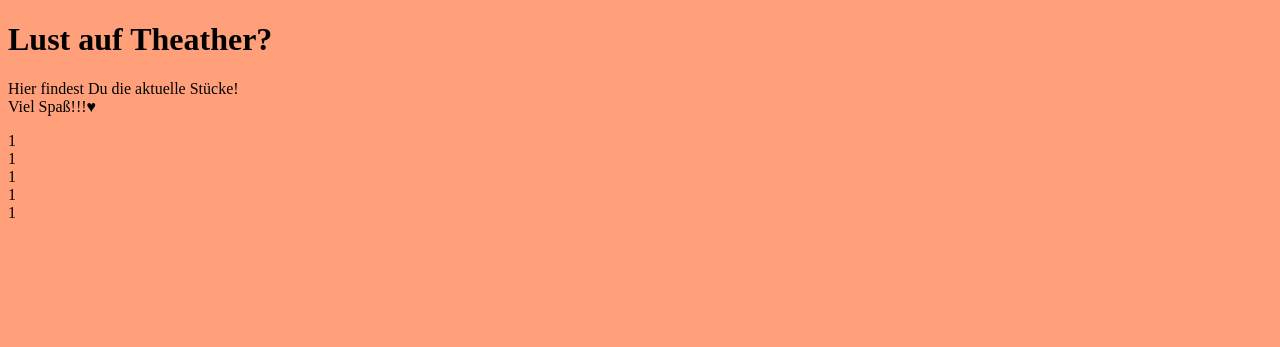
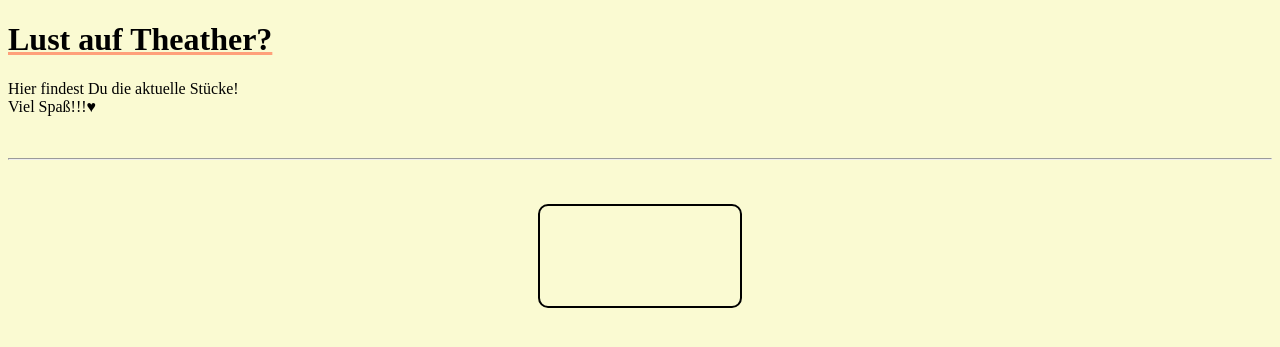
Before and after one commit to SteamPunk89079/Web-Tech-Gruppe-23, a PHP site: page /Pages/Theater.html in a window 1280 px wide. Shown: the top 347 px of the page. Run offline with PHP 8.4, Linux system fonts and the light colour scheme.

Commit message:
added box in theater

```diff
--- a/Pages/Theater.html
+++ b/Pages/Theater.html
@@ -7,19 +7,24 @@
     <link rel="stylesheet" href="../Styles/theater.css">
 </head>
 <body>
+
     <h1>Lust auf Theather?</h1>
 
     <article>
-        <p>Hier findest Du die aktuelle Stücke! <br> Viel Spaß!!!&hearts;
-        </p>
+        <p>Hier findest Du die aktuelle Stücke! <br> Viel Spaß!!!&hearts;</p>
+        <br>
     </article>
+    <hr>
+    <br><br>
+    <aside class="slide-container">
+        <nav id="content"></nav>
+        <section>
+           <!--- <figure>
+                <img src="../Bilder/La Cage aux Folles - Musical von Jerry Hermann, Trier.jpg">
+            </figure>-->
+        </section>
+    </aside>
 
-    <main class="container">
-       <section>1</section>
-       <section>1</section>
-       <section>1</section>
-       <section>1</section>
-       <section>1</section>
-    </main>
+    <script src="script.js"></script>
 </body>
 </html>
--- a/Styles/theater.css
+++ b/Styles/theater.css
@@ -1,11 +1,16 @@
 body {
-    background-color: lightsalmon;
+    background-color: lightgoldenrodyellow;
+}
+h1 {
+    text-decoration: underline lightsalmon;
 }
 
-/*WIP*/
-.container {
-    display:contents;
-    align-items: center;
-    border: 2px black;
-    border-radius: 50%;
+.slide-container {
+    width: 200px;
+    height: 100px;
+    margin: auto; /* Automatische Zentrierung */
+    border: solid 2px black;
+    text-align: center;
+    border-radius: 10px;
+
 }
```
Also changed, not shown: Bilder/La Cage aux Folles - Musical von Jerry Hermann, Trier.jpg (added).
